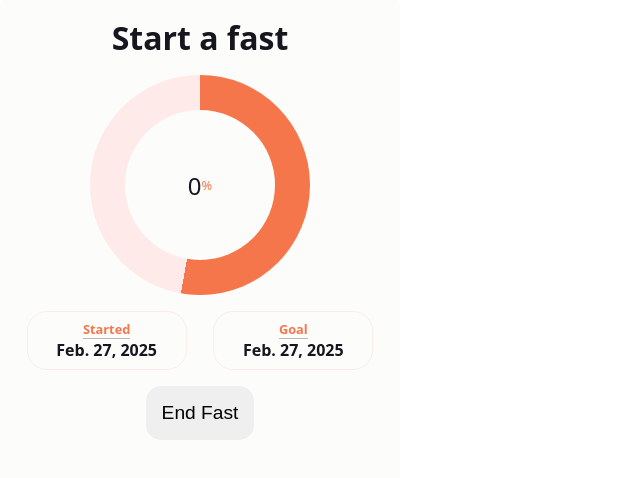
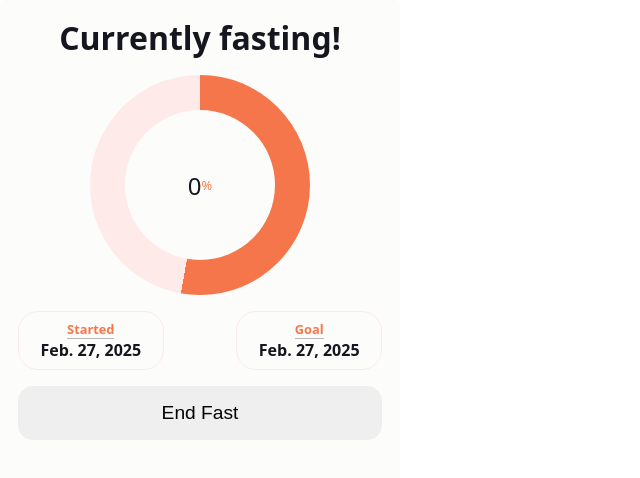
Before and after one commit to fayponjp/go-fast, a React (Vite) app: page / in a window 1280 px wide. Shown: the top 478 px of the page, without its empty margins (0-640 px from the left). Built offline with nearby package versions, Linux system fonts and the light colour scheme.

Commit message:
Added functionality and styling for fasting state buttons

```diff
--- a/src/App.jsx
+++ b/src/App.jsx
@@ -8,23 +8,27 @@ import './App.css'
 function App() {
   const [isFasting, setIsFasting] = useState(true)
   const [mode, setMode] = useState(window.matchMedia('(prefers-color-scheme: dark)').matches ? 'dark' : 'light')
-  const renderRef = useRef(0)
+  const firstRenderRef = useRef(true)
 
   useEffect(() => {
-    if (renderRef.current === 0) {
-      renderRef.current = renderRef.current+1
+    if (firstRenderRef.current) {
+      firstRenderRef.current = firstRenderRef.current + 1
       window.matchMedia('(prefers-color-scheme: dark)').addEventListener('change', () => {
         setMode(window.matchMedia('(prefers-color-scheme: dark)').matches ? 'dark' : 'light')
       })
     }
   }, [mode])
+
   const classNames = clsx('container', mode)
+  function toggleFasting() {
+    setIsFasting(prevFastingState => !prevFastingState)
+  }
 
   return (
-    <FastWindowContext.Provider value={{isFasting, mode}}>
+    <FastWindowContext.Provider value={{isFasting, toggleFasting, mode}}>
       <div className={classNames}>
         <header>
-          <h1>Start a fast</h1>
+          <h1>{isFasting ? 'Currently fasting!' : 'Start a fast'}</h1>
         </header>
         {isFasting ? <ActiveFast/> : <InactiveFast/>}
       </div>
--- a/src/components/Button/Button.css
+++ b/src/components/Button/Button.css
@@ -4,6 +4,11 @@ button {
     border-radius: 15px;
     padding: 1rem;
     margin: 0;
-    max-width: 150px;
+    /* max-width: 150px; */
     cursor: pointer;
 }
+
+button.wide {
+    width: 100%;
+    display: block;
+}
--- a/src/components/Button/Button.jsx
+++ b/src/components/Button/Button.jsx
@@ -1,7 +1,9 @@
 import './Button.css'
+import clsx from 'clsx'
 
-export default function Button({children}) {
+export default function Button({children, onClick, size}) {
+    const classNames = (size);
     return (
-        <button>{children}</button>
+        <button className={classNames} onClick={onClick}>{children}</button>
     )
 }
--- a/src/components/Main/Main.css
+++ b/src/components/Main/Main.css
@@ -3,6 +3,7 @@ main {
     flex-direction: column;
     align-items: center;
     gap: 1em;
+    padding: 0 1.125em;
 }
 
 .progress-bar {
@@ -35,7 +36,7 @@ main {
 .progress-timers {
     width: 100%;
     display: flex;
-    justify-content: space-evenly;
+    justify-content: space-between;
 }
 
 .progress-timers > span > small {
--- a/src/components/Main/Main.jsx
+++ b/src/components/Main/Main.jsx
@@ -5,10 +5,14 @@ import './Main.css'
 
 
 function InactiveFast() {
+    const { toggleFasting } = useContext(FastWindowContext)
     return (
         <main>
+            <div className="last-fast">
+                Time since last fast:
+            </div>
             <div className='options'>
-                <Button>
+                <Button onClick={toggleFasting}>
                     Start Fasting
                 </Button>
             </div>
@@ -17,8 +21,7 @@ function InactiveFast() {
 }
 
 function ActiveFast() {
-    const { mode } = useContext(FastWindowContext)
-
+    const { mode, toggleFasting } = useContext(FastWindowContext)
     return (
         <main>
             <div className='progress-bar'>
@@ -28,7 +31,7 @@ function ActiveFast() {
                 <span><small>Started</small><time dateTime=''>Feb. 27, 2025</time></span>
                 <span><small>Goal</small><time dateTime=''>Feb. 27, 2025</time></span>
             </div>
-            <Button>End Fast</Button>
+            <Button size={'wide'} onClick={toggleFasting}>End Fast</Button>
         </main>
     )
 }
```
